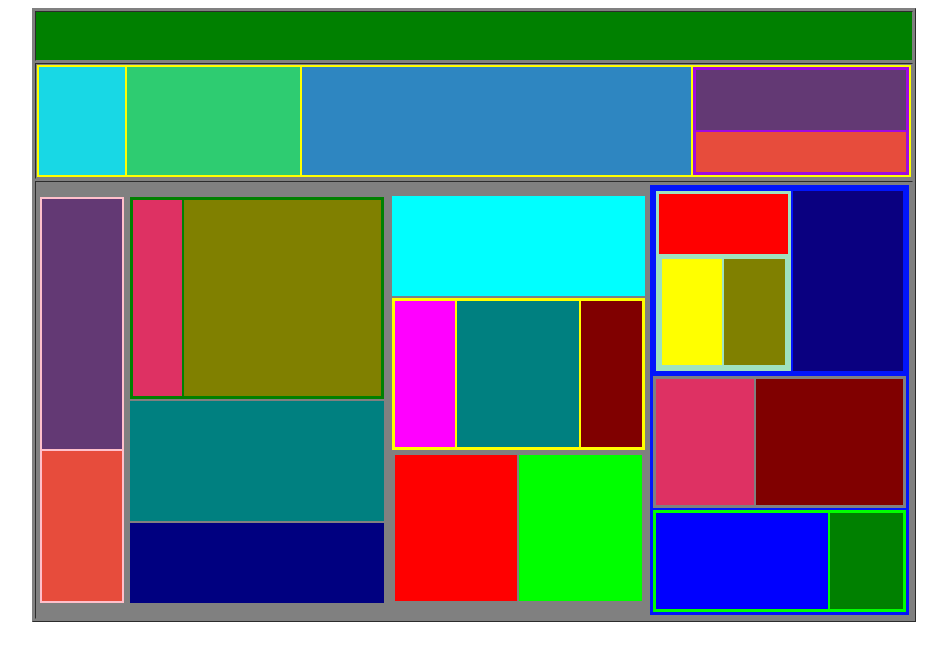
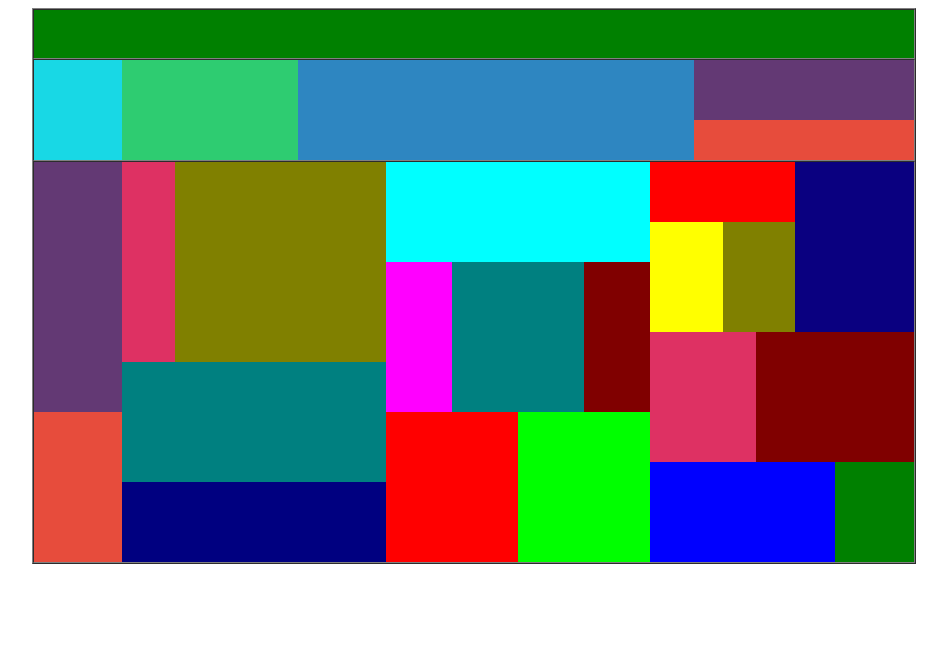
Before and after one commit to riponsikderdev/yeasintable, a plain HTML site: page index.html in a window 1280 px wide. Shown: the whole page, without its empty margins (166-1113 px from the left). Drawn offline with Linux system fonts and the light colour scheme.

Commit message:
Update index.html

```diff
--- a/index.html
+++ b/index.html
@@ -6,6 +6,18 @@
     <title>yeasintable</title>
 </head>
 <body>
+    <style>
+        table {
+            border-spacing: 0;
+        }
+        tr{
+            border-spacing: 0;
+        }
+        td{
+            border-spacing: 0;
+            padding: 0;
+        }
+    </style>
     <table width="70%" height="500px" border="1" bgcolor="grey" align="center">
         <tr height="50px">
             <td bgcolor="green"></td>
```
